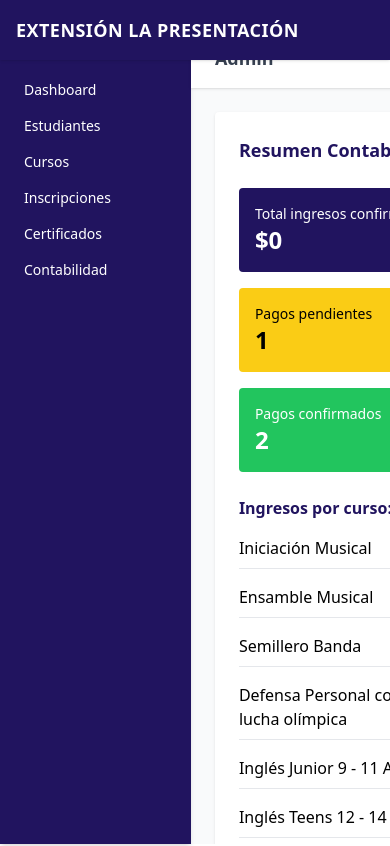
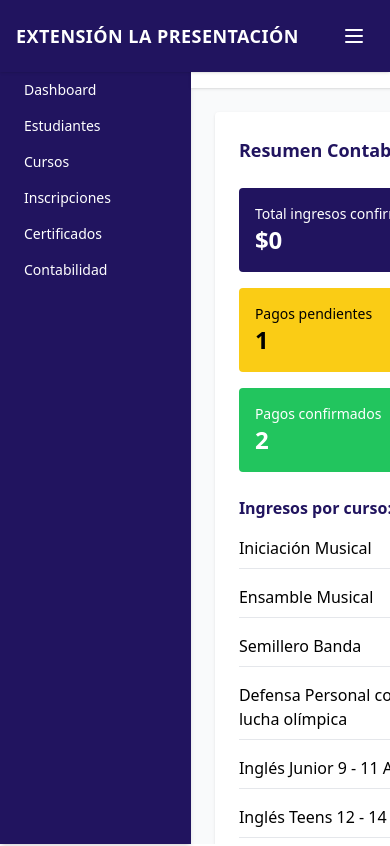
Before and after one commit to secifuentes/extension, a React (Vite) app: page /admin/contabilidad in a window 390 px wide. Shown: the top 846 px of the page. Built offline with nearby package versions, Linux system fonts and the light colour scheme.

Commit message:
fix: visibilidad y comportamiento del menú hamburguesa en móviles

```diff
--- a/src/components/Header.jsx
+++ b/src/components/Header.jsx
@@ -6,32 +6,31 @@ const Header = () => {
 
   return (
     <header className="w-full fixed top-0 bg-institucional text-white shadow z-50">
-      <div className="w-full flex justify-between items-center px-4 sm:px-6 md:px-8 lg:px-10 xl:px-14 2xl:px-20 py-4">
-        {/* Logo / Nombre */}
+      <div className="flex justify-between items-center px-4 py-4 sm:px-6 md:px-8">
+        {/* Logo */}
         <h1 className="font-extrabold text-lg tracking-wide">
           EXTENSIÓN LA PRESENTACIÓN
         </h1>
 
         {/* Botón hamburguesa para móviles */}
         <button
-          className="sm:hidden text-white focus:outline-none"
+          className="sm:hidden flex items-center justify-center w-10 h-10"
           onClick={() => setMenuAbierto(!menuAbierto)}
           aria-label="Menú"
         >
           <svg
-            className="w-6 h-6 fill-current"
+            className="w-6 h-6 text-white"
             viewBox="0 0 24 24"
+            fill="none"
+            stroke="currentColor"
+            strokeWidth="2"
+            strokeLinecap="round"
+            strokeLinejoin="round"
           >
             {menuAbierto ? (
-              <path
-                fillRule="evenodd"
-                d="M18.36 6.64a1 1 0 00-1.41 0L12 11.59 7.05 6.64a1 1 0 10-1.41 1.41L10.59 13l-4.95 4.95a1 1 0 101.41 1.41L12 14.41l4.95 4.95a1 1 0 001.41-1.41L13.41 13l4.95-4.95a1 1 0 000-1.41z"
-              />
+              <path d="M18 6L6 18M6 6l12 12" />
             ) : (
-              <path
-                fillRule="evenodd"
-                d="M4 6h16M4 12h16M4 18h16"
-              />
+              <path d="M4 6h16M4 12h16M4 18h16" />
             )}
           </svg>
         </button>
```
